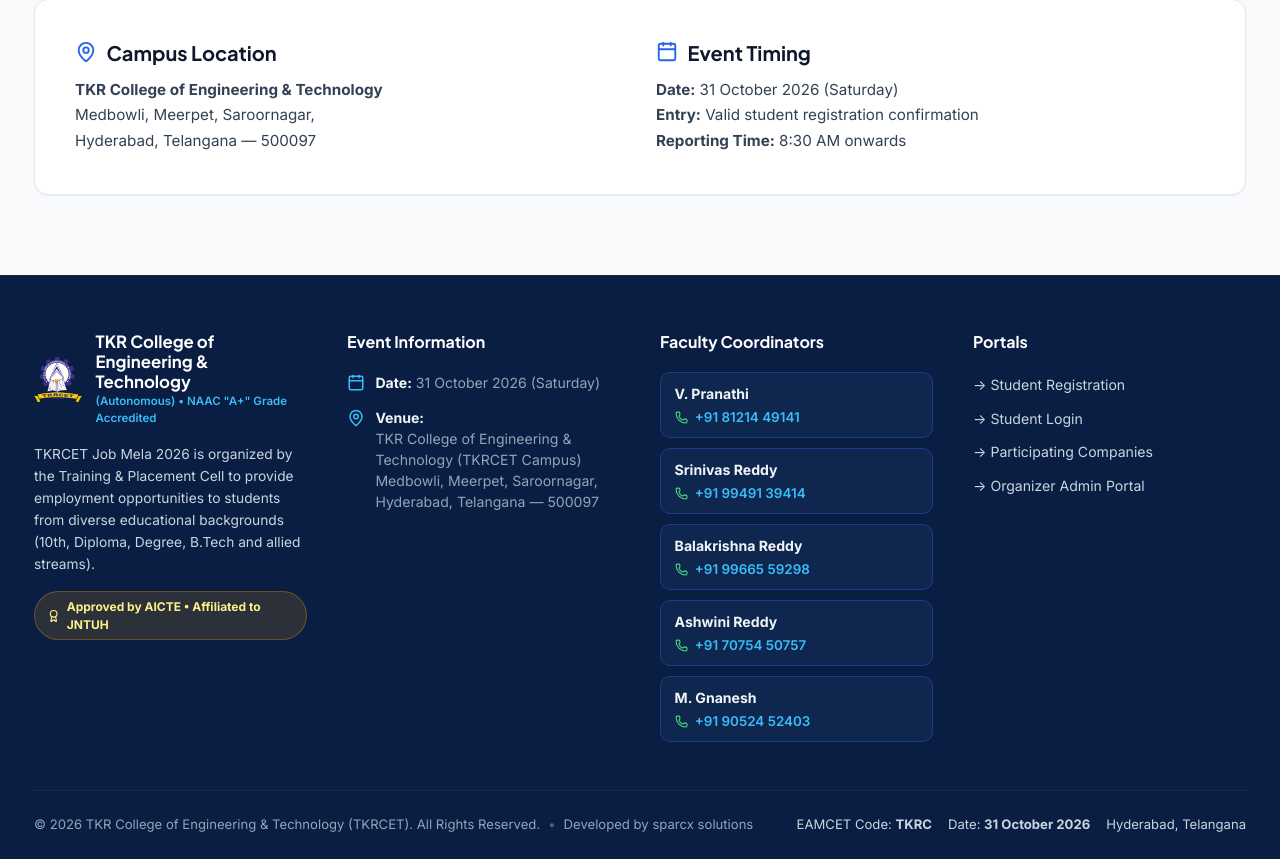
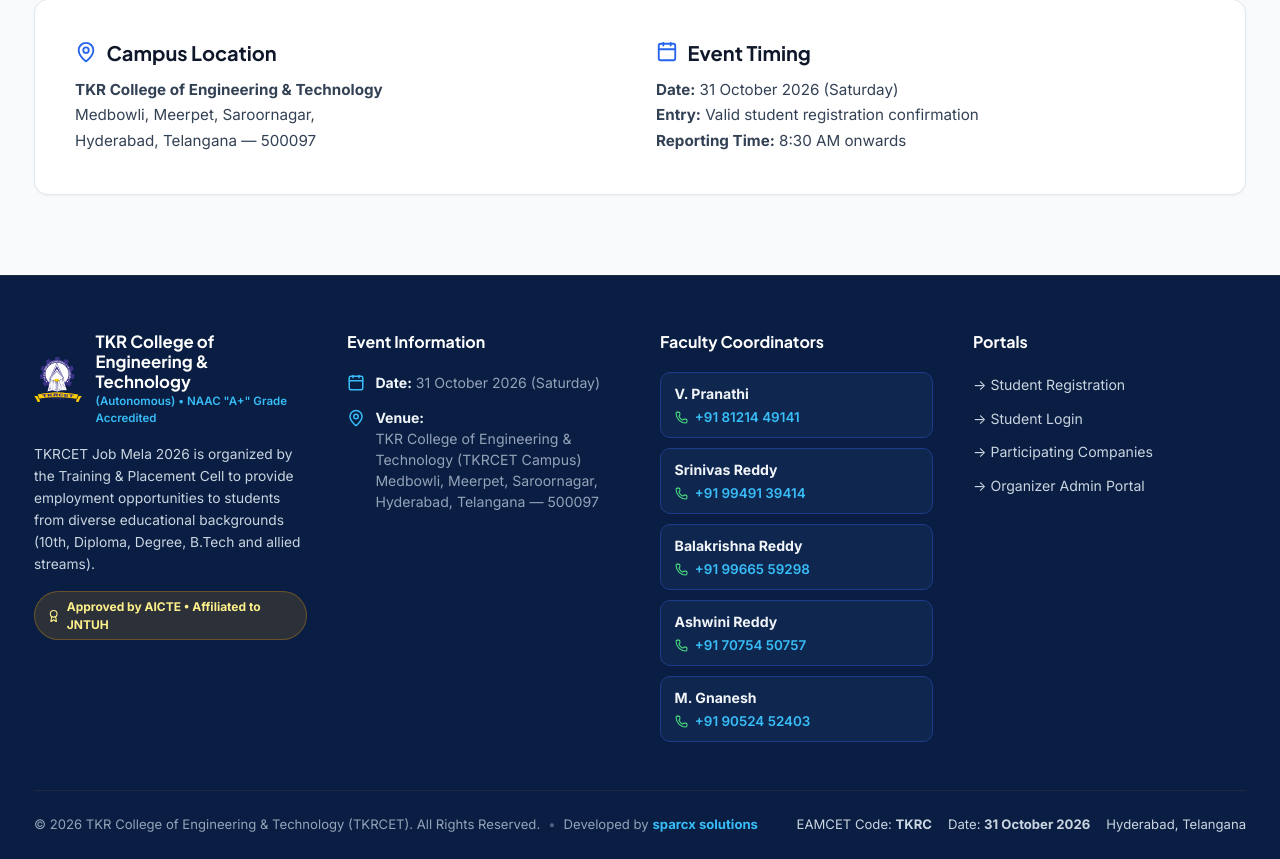
Before and after one commit to jobmelatkrcet/jobmela, a React (Vite) app in the folder frontend/: page /contact in a window 1280 px wide. Shown: the part 1089-1948 px from the top of the page. Built offline with nearby package versions, Linux system fonts and the light colour scheme; no server answers.

Commit message:
style(footer): highlight 'sparcx solutions' link with accent color and glow

```diff
--- a/frontend/src/components/Footer.jsx
+++ b/frontend/src/components/Footer.jsx
@@ -207,11 +207,21 @@
                 target="_blank"
                 rel="noopener noreferrer"
                 style={{
-                  color: 'inherit',
+                  color: '#38bdf8',
+                  fontWeight: 700,
                   textDecoration: 'none',
+                  transition: 'all 0.2s ease',
                 }}
-                onMouseEnter={(e) => (e.currentTarget.style.textDecoration = 'underline')}
-                onMouseLeave={(e) => (e.currentTarget.style.textDecoration = 'none')}
+                onMouseEnter={(e) => {
+                  e.currentTarget.style.color = '#ffffff';
+                  e.currentTarget.style.textDecoration = 'underline';
+                  e.currentTarget.style.textShadow = '0 0 8px rgba(56, 189, 248, 0.6)';
+                }}
+                onMouseLeave={(e) => {
+                  e.currentTarget.style.color = '#38bdf8';
+                  e.currentTarget.style.textDecoration = 'none';
+                  e.currentTarget.style.textShadow = 'none';
+                }}
               >
                 sparcx solutions
               </a>
```
